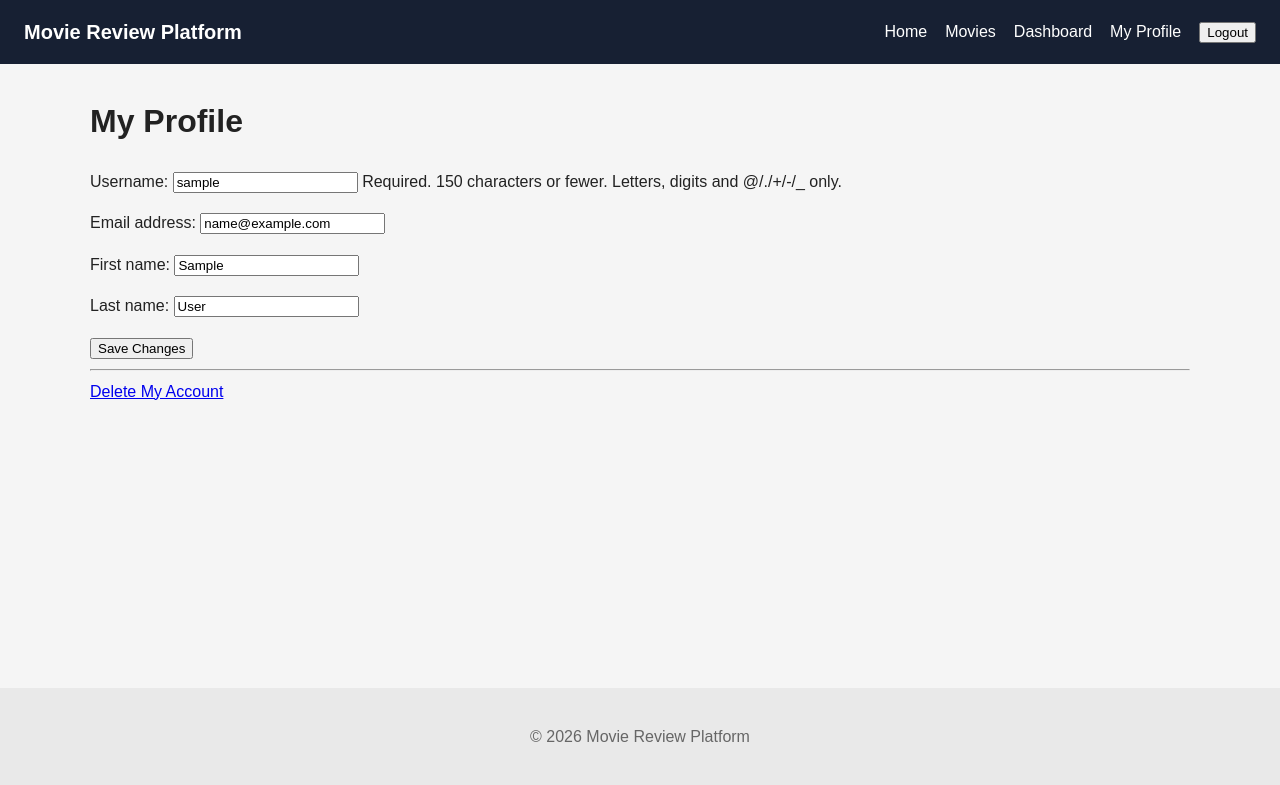
After one commit to JingJangRith/movie-review-platform, a Django app: page /accounts/profile/ in a window 1280 px wide. The commit adds this page. Shown: the top 785 px of the page. Run offline with Django 5.2, Linux system fonts and the light colour scheme; the visitor is signed in with stand-in values (Sample User, id 1).

Commit message:
Implement authentication and account management

```diff
--- /dev/null
+++ b/accounts/forms.py
@@ -0,0 +1,35 @@
+from django import forms
+from django.contrib.auth import get_user_model
+from django.contrib.auth.forms import UserCreationForm
+
+User = get_user_model()
+
+
+class RegisterForm(UserCreationForm):
+    email = forms.EmailField(required=True)
+
+    class Meta:
+        model = User
+        fields = ["username", "email", "password1", "password2"]
+
+    def clean_email(self):
+        email = self.cleaned_data["email"].strip()
+
+        if User.objects.filter(email__iexact=email).exists():
+            raise forms.ValidationError("This email address is already registered.")
+
+        return email
+
+
+class ProfileForm(forms.ModelForm):
+    class Meta:
+        model = User
+        fields = ["username", "email", "first_name", "last_name"]
+
+    def clean_email(self):
+        email = self.cleaned_data["email"].strip()
+
+        if User.objects.filter(email__iexact=email).exclude(pk=self.instance.pk).exists():
+            raise forms.ValidationError("This email address is already in use.")
+
+        return email
--- /dev/null
+++ b/accounts/urls.py
@@ -0,0 +1,19 @@
+from django.urls import path
+from django.contrib.auth import views as auth_views
+
+from . import views
+
+urlpatterns = [
+    path("register/", views.register_view, name="register"),
+    path(
+        "login/",
+        auth_views.LoginView.as_view(
+            template_name="accounts/login.html",
+            redirect_authenticated_user=True,
+        ),
+        name="login",
+    ),
+    path("logout/", views.logout_view, name="logout"),
+    path("profile/", views.profile_view, name="profile"),
+    path("delete/", views.delete_account_view, name="delete_account"),
+]
--- a/accounts/views.py
+++ b/accounts/views.py
@@ -1,3 +1,60 @@
-from django.shortcuts import render
+from django.contrib import messages
+from django.contrib.auth import login, logout
+from django.contrib.auth.decorators import login_required
+from django.shortcuts import render, redirect
 
-# Create your views here.
+from .forms import RegisterForm, ProfileForm
+
+
+def register_view(request):
+    if request.user.is_authenticated:
+        return redirect("dashboard")
+
+    if request.method == "POST":
+        form = RegisterForm(request.POST)
+
+        if form.is_valid():
+            user = form.save()
+            login(request, user)
+            messages.success(request, "Your account has been created successfully.")
+            return redirect("dashboard")
+    else:
+        form = RegisterForm()
+
+    return render(request, "accounts/register.html", {"form": form})
+
+
+@login_required
+def logout_view(request):
+    if request.method == "POST":
+        logout(request)
+        messages.success(request, "You have logged out successfully.")
+
+    return redirect("login")
+
+
+@login_required
+def profile_view(request):
+    if request.method == "POST":
+        form = ProfileForm(request.POST, instance=request.user)
+
+        if form.is_valid():
+            form.save()
+            messages.success(request, "Your profile has been updated.")
+            return redirect("profile")
+    else:
+        form = ProfileForm(instance=request.user)
+
+    return render(request, "accounts/profile.html", {"form": form})
+
+
+@login_required
+def delete_account_view(request):
+    if request.method == "POST":
+        user = request.user
+        user.delete()
+        logout(request)
+        messages.success(request, "Your account has been deleted.")
+        return redirect("login")
+
+    return render(request, "accounts/delete_account.html")
--- a/config/settings.py
+++ b/config/settings.py
@@ -21,7 +21,7 @@ BASE_DIR = Path(__file__).resolve().parent.parent
 # See https://docs.djangoproject.com/en/6.1/howto/deployment/checklist/
 
 # SECURITY WARNING: keep the secret key used in production secret!
-SECRET_KEY = 'django-insecure-xgkb%x8@9d&1ek5_%a$jop9r50czqei5r*h%uopj8#qgwfc)ae'
+SECRET_KEY = config("SECRET_KEY")
 
 # SECURITY WARNING: don't run with debug turned on in production!
 DEBUG = True
@@ -144,3 +144,6 @@ MAILERS = {
 }
 
 AUTH_USER_MODEL = "accounts.User"
+
+LOGIN_URL = "login"
+LOGIN_REDIRECT_URL = "dashboard"
--- a/config/urls.py
+++ b/config/urls.py
@@ -15,8 +15,10 @@ Including another URLconf
     2. Add a URL to urlpatterns:  path('blog/', include('blog.urls'))
 """
 from django.contrib import admin
-from django.urls import path
+from django.urls import include, path
 
 urlpatterns = [
-    path('admin/', admin.site.urls),
+    path("admin/", admin.site.urls),
+    path("accounts/", include("accounts.urls")),
+    path("dashboard/", include("dashboard.urls")),
 ]
--- /dev/null
+++ b/dashboard/urls.py
@@ -0,0 +1,6 @@
+from django.urls import path
+from . import views
+
+urlpatterns = [
+    path("", views.dashboard_view, name="dashboard"),
+]
--- /dev/null
+++ b/templates/accounts/profile.html
@@ -0,0 +1,14 @@
+{% extends "base.html" %}
+
+{% block title %}My Profile{% endblock %}
+
+{% block content %}
+<h1>My Profile</h1>
+<form method="post">
+    {% csrf_token %}
+    {{ form.as_p }}
+    <button type="submit">Save Changes</button>
+</form>
+<hr>
+<a href="{% url 'delete_account' %}">Delete My Account</a>
+{% endblock %}
--- a/templates/base.html
+++ b/templates/base.html
@@ -4,9 +4,7 @@
   <head>
     <meta charset="UTF-8" />
     <meta name="viewport" content="width=device-width, initial-scale=1.0" />
-
     <title>{% block title %}Movie Review Platform{% endblock %}</title>
-
     <link rel="stylesheet" href="{% static 'css/style.css' %}" />
     {% block extra_css %}{% endblock %}
   </head>
@@ -14,16 +12,30 @@
     <header>
       <nav>
         <a href="/" class="brand">Movie Review Platform</a>
-
         <div class="nav-links">
           <a href="/">Home</a>
           <a href="/movies/">Movies</a>
-          <a href="/dashboard/">Dashboard</a>
+          <a href="{% url 'dashboard' %}">Dashboard</a>
+
+          {% if user.is_authenticated %}
+          <a href="{% url 'profile' %}">My Profile</a>
+          <form method="post" action="{% url 'logout' %}">
+            {% csrf_token %}
+            <button type="submit">Logout</button>
+          </form>
+          {% else %}
+          <a href="{% url 'login' %}">Login</a>
+          <a href="{% url 'register' %}">Register</a>
+          {% endif %}
         </div>
       </nav>
     </header>
 
-    <main>{% block content %} {% endblock %}</main>
+    <main>
+      {% for message in messages %}
+      <p class="message">{{ message }}</p>
+      {% endfor %} {% block content %}{% endblock %}
+    </main>
 
     <footer>
       <p>&copy; 2026 Movie Review Platform</p>
```
Also changed, not shown: accounts/tests.py (+80 -1 lines), dashboard/views.py (+11 -1 lines), templates/accounts/delete_account.html (added, +12 -0 lines), templates/accounts/login.html (added, +13 -0 lines), templates/accounts/register.html (added, +9 -0 lines), templates/dashboard/dashboard.html (added, +21 -0 lines).
